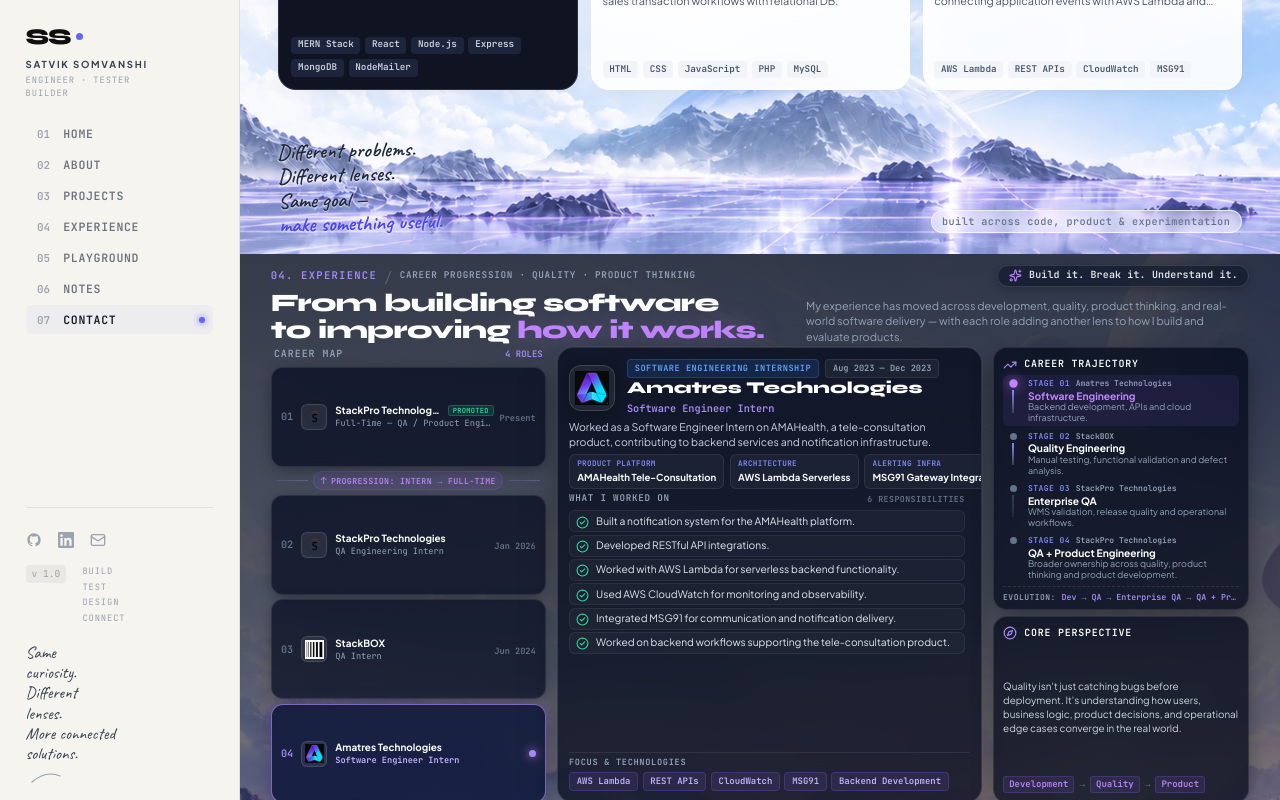
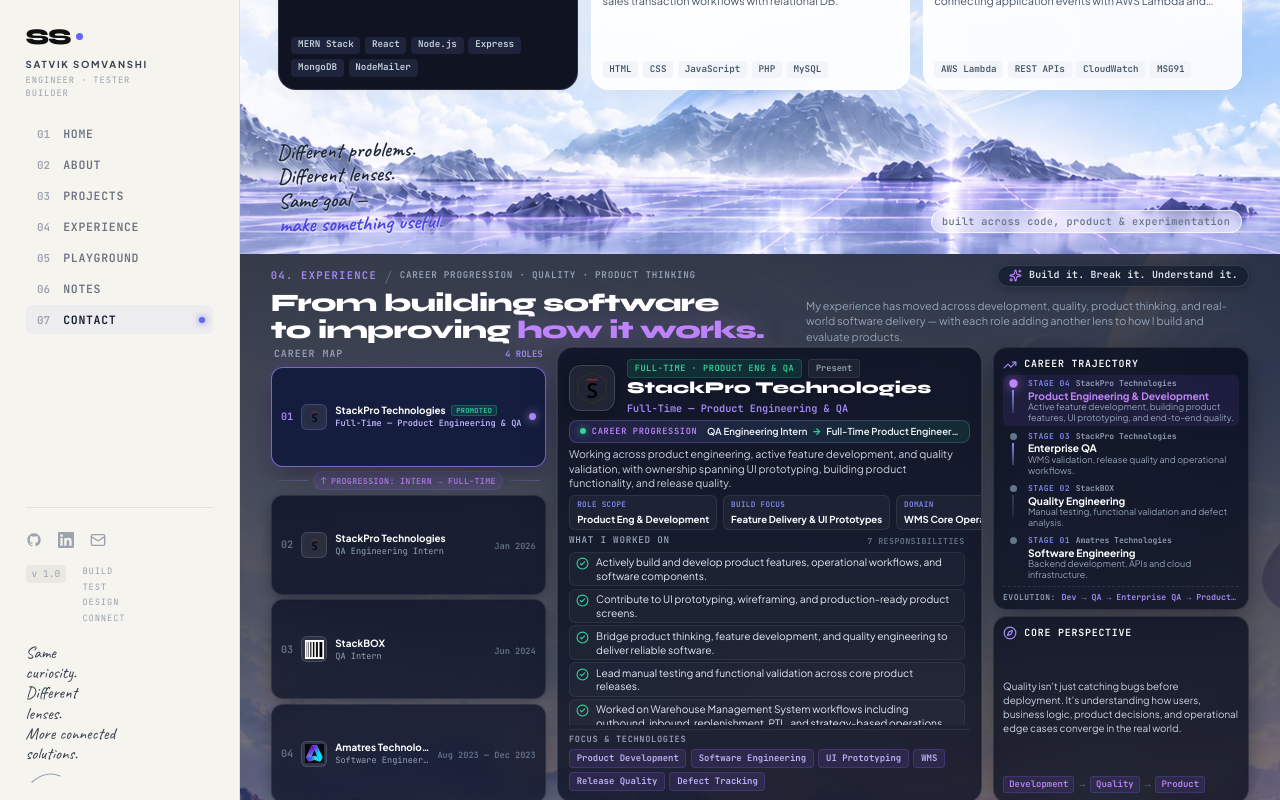
Before and after one commit to deadlinedork812/anti-portfolio, a React (Vite) app: page / in a window 1280 px wide. Both pictures are taken after a click on the button 1121 px from the left and 2546 px from the top of the page. Shown: the part 2146-2946 px from the top of the page. Built offline with nearby package versions, Linux system fonts and the light colour scheme; a web font is replaced by a local one.

Commit message:
feat(experience): align career trajectory order and highlight product development focus

```diff
--- a/src/components/ExperienceSection.jsx
+++ b/src/components/ExperienceSection.jsx
@@ -22,33 +22,33 @@ const experiencesData = [
     idx: '01',
     company: 'StackPro Technologies',
     fullCompany: 'StackPro Technologies Pvt. Ltd.',
-    role: 'Full-Time — QA / Product Engineering',
-    shortRole: 'Full-Time — QA / Product Eng',
+    role: 'Full-Time — Product Engineering & QA',
+    shortRole: 'Full-Time — Product Eng & QA',
     period: 'Present',
     navPeriod: 'PRESENT',
     logo: stackproLogo,
-    badge: 'FULL-TIME · QA & PRODUCT ENG',
+    badge: 'FULL-TIME · PRODUCT ENG & QA',
     badgeType: 'emerald',
     isPromoted: true,
     isProgression: true,
-    progressionRelation: 'Promoted from QA Engineering Intern → Full-Time QA / Product Engineering',
+    progressionRelation: 'Promoted from QA Engineering Intern → Full-Time Product Engineering & QA',
     stageId: 'stage-04',
-    summary: 'Working across QA engineering and product development, with ownership spanning manual testing, product validation, UI prototyping, and release readiness.',
+    summary: 'Working across product engineering, active feature development, and quality validation, with ownership spanning UI prototyping, building product functionality, and release quality.',
     whatIWorkedOn: [
-      'Led manual QA across core product workflows and releases.',
-      'Designed and executed test cases for critical product functionality.',
+      'Actively build and develop product features, operational workflows, and software components.',
+      'Contribute to UI prototyping, wireframing, and production-ready product screens.',
+      'Bridge product thinking, feature development, and quality engineering to deliver reliable software.',
+      'Lead manual testing and functional validation across core product releases.',
+      'Worked on Warehouse Management System workflows including outbound, inbound, replenishment, PTL, and strategy-based operations.',
       'Identified, documented, and tracked 80+ critical defects using ClickUp.',
-      'Worked closely with engineering and product teams to validate fixes and release quality.',
-      'Contributed to UI prototyping, wireframing, and high-fidelity product screens.',
-      'Worked on Warehouse Management System workflows including outbound, inbound, replenishment, PTL, and strategy-based operations.',
-      'Helped connect product requirements, usability, and quality validation.'
+      'Collaborate closely with engineering to validate fixes, close defects, and ensure release readiness.'
     ],
-    tools: ['Manual QA', 'Product Engineering', 'WMS', 'Product Design', 'Defect Tracking', 'Release Quality'],
+    tools: ['Product Development', 'Software Engineering', 'UI Prototyping', 'WMS', 'Release Quality', 'Defect Tracking'],
     metrics: [
-      { label: 'ROLE SCOPE', value: 'QA + Product Engineering' },
-      { label: 'DEFECTS TRACKED', value: '80+ Critical (ClickUp)' },
+      { label: 'ROLE SCOPE', value: 'Product Eng & Development' },
+      { label: 'BUILD FOCUS', value: 'Feature Delivery & UI Prototypes' },
       { label: 'DOMAIN', value: 'WMS Core Operations' },
-      { label: 'IMPACT', value: 'Release Readiness & Prototypes' }
+      { label: 'IMPACT', value: 'Production Releases & Quality' }
     ]
   },
   {
@@ -65,7 +65,7 @@ const experiencesData = [
     badgeType: 'amber',
     isPromoted: false,
     isProgression: true,
-    progressionRelation: 'Stepped up into Full-Time QA / Product Engineering at StackPro',
+    progressionRelation: 'Stepped up into Full-Time Product Engineering & QA at StackPro',
     stageId: 'stage-03',
     summary: 'Joined StackPro as a QA Engineering Intern, working primarily on manual testing and validation of enterprise warehouse and distribution workflows.',
     whatIWorkedOn: [
@@ -153,15 +153,23 @@ const experiencesData = [
   }
 ];
 
-// ─── 2. CAREER TRAJECTORY STAGES (CHRONOLOGICAL EVOLUTION: DEV → QA → ENTERPRISE QA → QA + PRODUCT) ───
+// ─── 2. CAREER TRAJECTORY STAGES (ALIGNED NEWEST → OLDEST MATCHING CAREER MAP) ───
 const trajectoryStages = [
   {
-    stageId: 'stage-01',
-    stageNum: 'STAGE 01',
-    roleTitle: 'Software Engineering',
-    company: 'Amatres Technologies',
-    desc: 'Backend development, APIs and cloud infrastructure.',
-    expId: 'amatres-technologies'
+    stageId: 'stage-04',
+    stageNum: 'STAGE 04',
+    roleTitle: 'Product Engineering & Development',
+    company: 'StackPro Technologies',
+    desc: 'Active feature development, building product features, UI prototyping, and end-to-end quality.',
+    expId: 'stackpro-fulltime'
+  },
+  {
+    stageId: 'stage-03',
+    stageNum: 'STAGE 03',
+    roleTitle: 'Enterprise QA',
+    company: 'StackPro Technologies',
+    desc: 'WMS validation, release quality and operational workflows.',
+    expId: 'stackpro-intern'
   },
   {
     stageId: 'stage-02',
@@ -172,20 +180,12 @@ const trajectoryStages = [
     expId: 'stackbox-qa'
   },
   {
-    stageId: 'stage-03',
-    stageNum: 'STAGE 03',
-    roleTitle: 'Enterprise QA',
-    company: 'StackPro Technologies',
-    desc: 'WMS validation, release quality and operational workflows.',
-    expId: 'stackpro-intern'
-  },
-  {
-    stageId: 'stage-04',
-    stageNum: 'STAGE 04',
-    roleTitle: 'QA + Product Engineering',
-    company: 'StackPro Technologies',
-    desc: 'Broader ownership across quality, product thinking and product development.',
-    expId: 'stackpro-fulltime'
+    stageId: 'stage-01',
+    stageNum: 'STAGE 01',
+    roleTitle: 'Software Engineering',
+    company: 'Amatres Technologies',
+    desc: 'Backend development, APIs and cloud infrastructure.',
+    expId: 'amatres-technologies'
   }
 ];
 
@@ -372,7 +372,7 @@ export default function ExperienceSection() {
                     </div>
                     <div className="progression-banner-content">
                       <span className="progression-banner-path">
-                        QA Engineering Intern <span className="progression-arrow">→</span> Full-Time QA / Product Engineering
+                        QA Engineering Intern <span className="progression-arrow">→</span> Full-Time Product Engineering & QA
                       </span>
                     </div>
                   </div>
@@ -466,7 +466,7 @@ export default function ExperienceSection() {
               {/* Trajectory Evolution Summary Footer */}
               <div className="trajectory-footer-evolution">
                 <span className="evolution-label">EVOLUTION:</span>
-                <span className="evolution-flow">Dev → QA → Enterprise QA → QA + Product</span>
+                <span className="evolution-flow">Dev → QA → Enterprise QA → Product Eng &amp; Dev</span>
               </div>
             </div>
 
```
